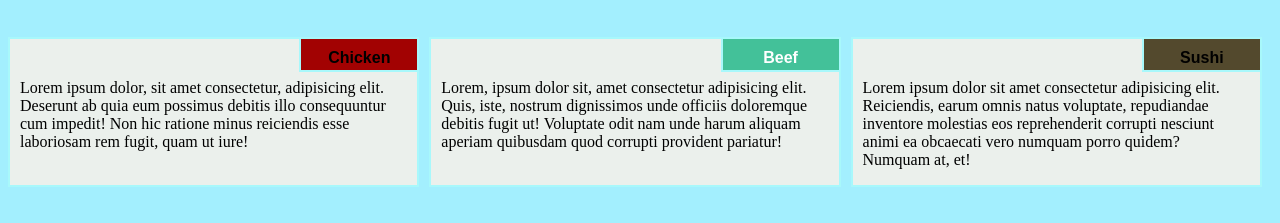
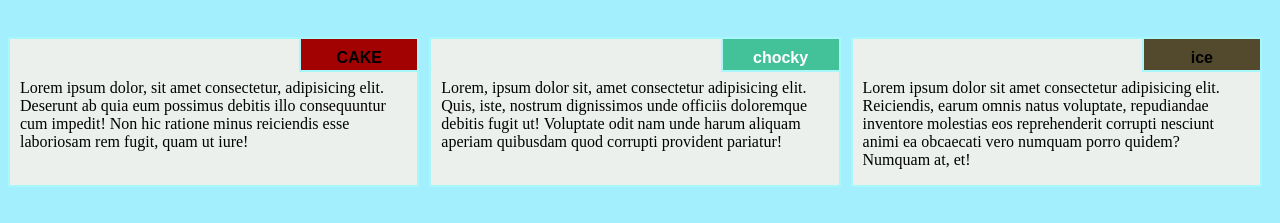
Before and after one commit to gowthamrajvp/Coursera_assignment_1, a plain HTML site: page index.html in a window 1280 px wide. Shown: the part 59-282 px from the top of the page. Drawn offline with Linux system fonts and the light colour scheme.

Commit message:
Update index.html

```diff
--- a/index.html
+++ b/index.html
@@ -12,7 +12,7 @@
 		<h1>Our Menu</h1>
   		<div class="col-lg-4 col-md-6 col-sm-12" id="container">
     		<p>Lorem ipsum dolor, sit amet consectetur, adipisicing elit. Deserunt ab quia eum possimus debitis illo consequuntur cum impedit! Non hic ratione minus reiciendis esse laboriosam rem fugit, quam ut iure!</p>
-  			<p id="p1">Chicken</p>
+  			<p id="p1">CAKE</p>
 
   		</div>
 
@@ -21,14 +21,14 @@
   		<div class="col-lg-4 col-md-6 col-sm-12" id="container">
   			<p>Lorem, ipsum dolor sit, amet consectetur adipisicing elit. Quis, iste, nostrum dignissimos unde officiis doloremque debitis fugit ut! Voluptate odit nam unde harum aliquam aperiam quibusdam quod corrupti provident pariatur!</p>
 
-  			<p id="p2">Beef</p>
+  			<p id="p2">chocky</p>
 
   		</div>
 
   		<div class="col-lg-4 col-md-12 col-sm-12" id="container">
   			<p>Lorem ipsum dolor sit amet consectetur adipisicing elit. Reiciendis, earum omnis natus voluptate, repudiandae inventore molestias eos reprehenderit corrupti nesciunt animi ea obcaecati vero numquam porro quidem? Numquam at, et!</p>
 
-  			<p  id="p3">Sushi</p>
+  			<p  id="p3">ice</p>
 
   		</div>
 
```
